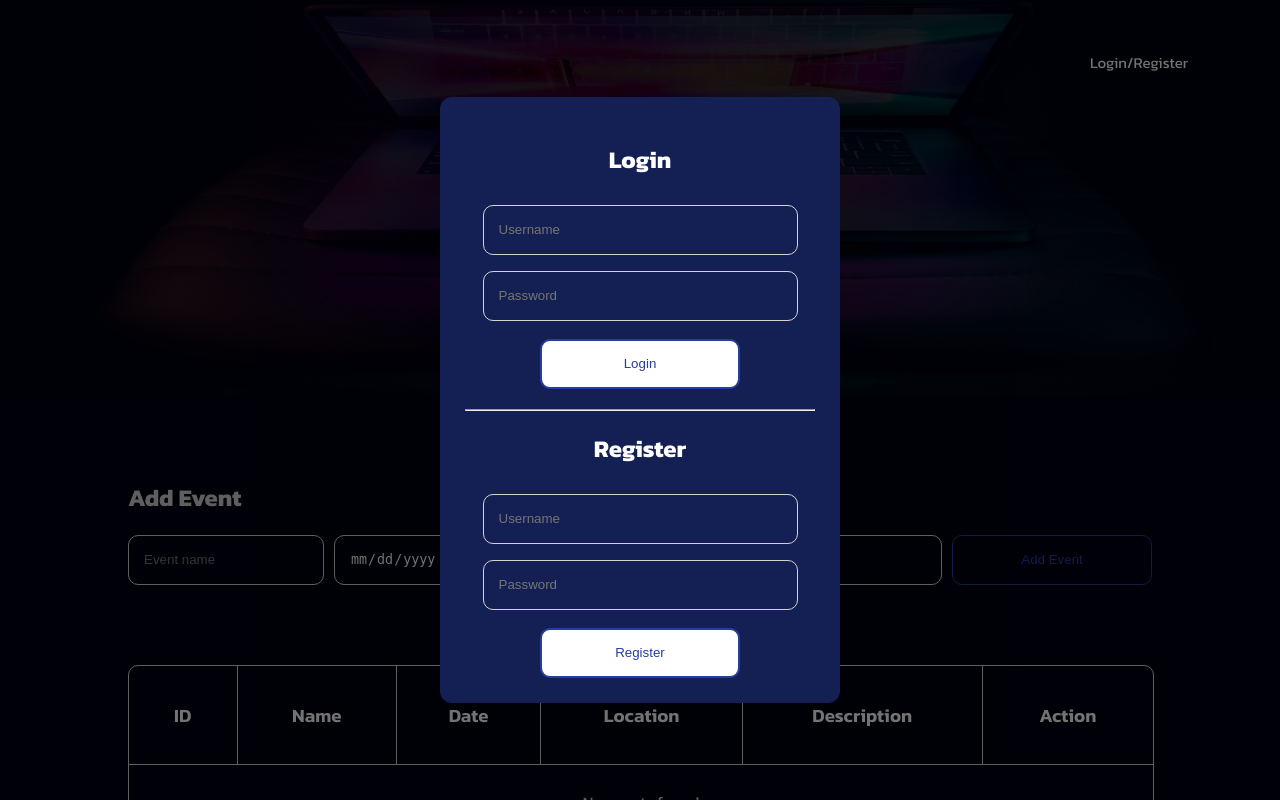
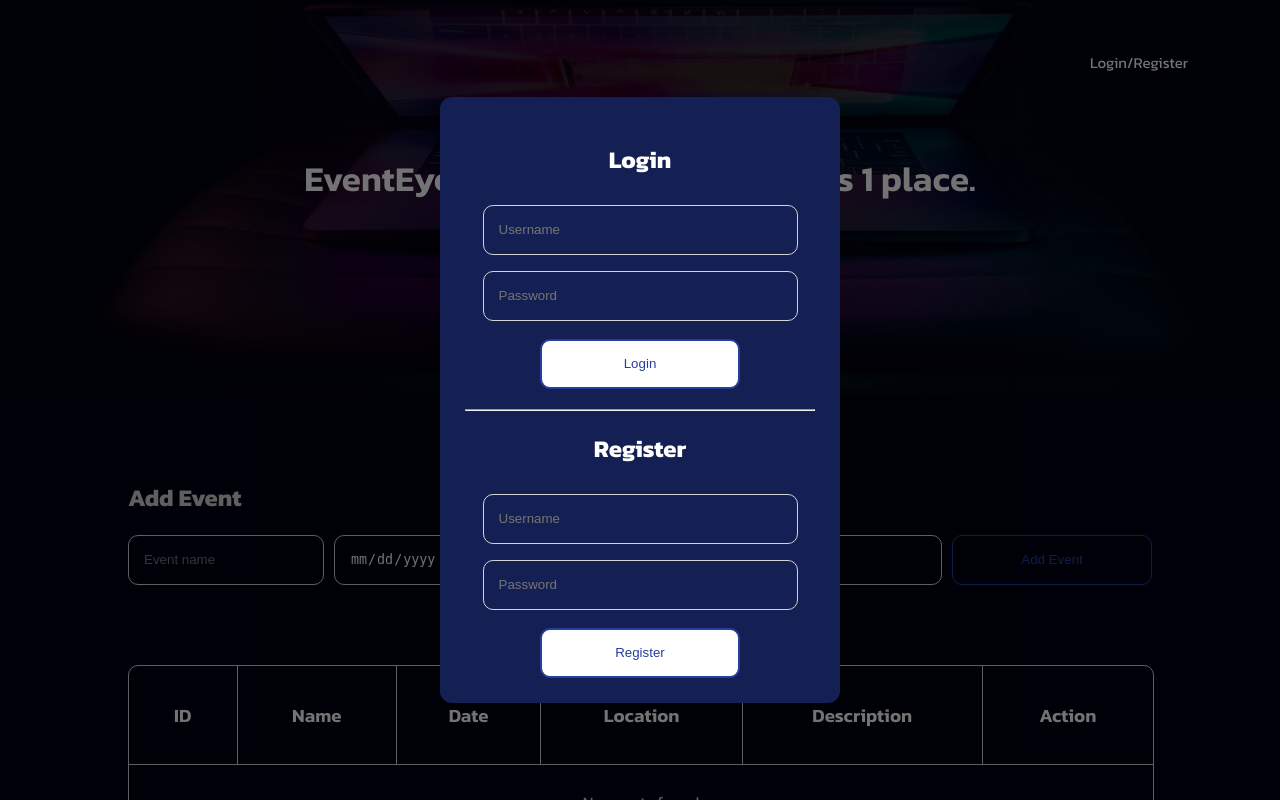
Before and after one commit to GitSatishGarg/Dexterity, a Flask app: page / in a window 1280 px wide. Run offline with Flask 3, Linux system fonts and the light colour scheme; data that the repository does not hold is empty; some libraries are stand-ins or nearby versions.

Commit message:
complete

```diff
--- a/templates/index.html
+++ b/templates/index.html
@@ -3,7 +3,7 @@
 
 <head>
     <meta name="viewport" content="width=device-width, initial-scale=1.0">
-    <title>CSN Computer Club - Events</title>
+    <title>EventEye</title>
     <link rel="stylesheet" href="{{ url_for('static', filename='style.css') }}">
     <link rel="preconnect" href="https://fonts.gstatic.com" crossorigin>
     <link href="https://fonts.googleapis.com/css2?family=Kanit:wght@200;300;400;600;700&display=swap" rel="stylesheet">
@@ -27,7 +27,7 @@
             </div>
             <i class="fa fa-bars" style="float: right;" onclick="showMenu()"></i>
         </nav>
-        <h1>Events</h1>
+        <h1>EventEye - Manage all your events 1 place.</h1>
     </section>
 
     <section class="contact-us fly">
```
Also changed, not shown: localdb.py (+9 -6 lines).
